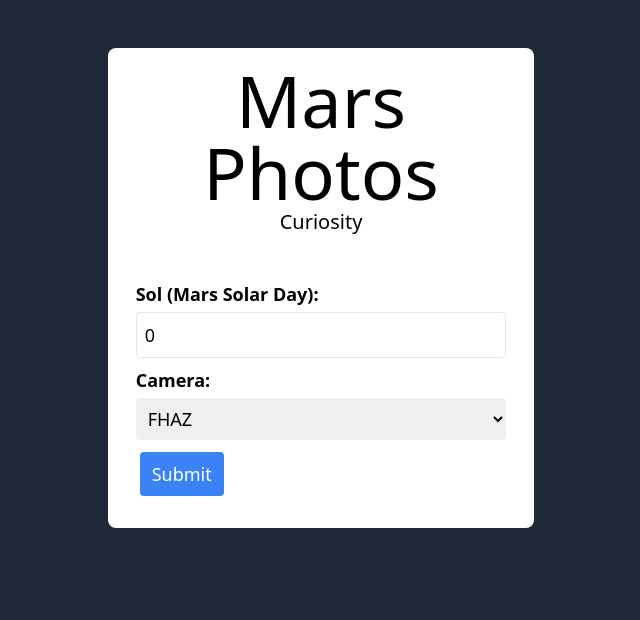
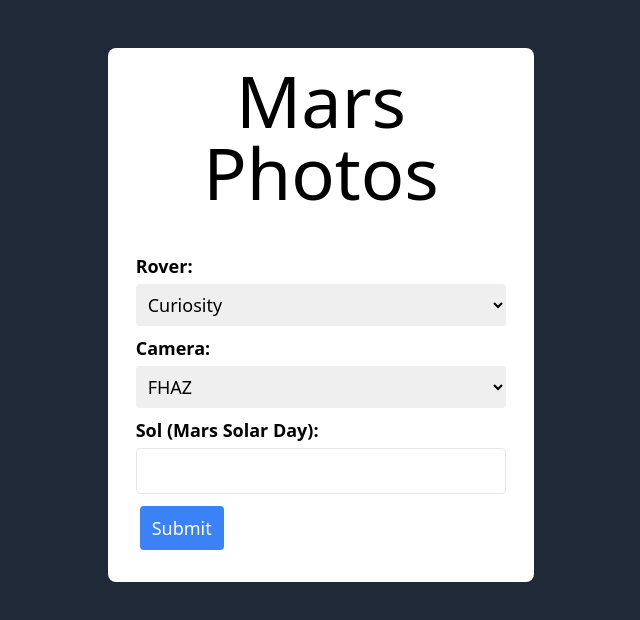
Before and after one commit to kchhan/mars-photos-client, a React (Create React App) app: page / in a window 1280 px wide. Shown: the top 620 px of the page, without its empty margins (319-959 px from the left). Built offline with nearby package versions, Linux system fonts and the light colour scheme.

Commit message:
update form states and add photo component

```diff
--- a/package.json
+++ b/package.json
@@ -10,7 +10,6 @@
     "axios": "^0.21.1",
     "react": "^17.0.1",
     "react-dom": "^17.0.1",
-    "react-hook-form": "^6.15.4",
     "react-scripts": "4.0.3",
     "web-vitals": "^1.1.0"
   },
--- a/src/App.js
+++ b/src/App.js
@@ -1,31 +1,71 @@
-import React, { useState } from 'react';
-import { useForm } from 'react-hook-form';
+import React, { useState, useEffect } from 'react';
 import axios from 'axios';
 
 import FormInput from './components/FormInput';
 import FormSelect from './components/FormSelect';
 import Header from './components/Header';
+import Photo from './components/Photo';
 
 function App() {
 	const [data, setData] = useState([]);
+	const [rover, setRover] = useState('curiosity');
+	const [camera, setCamera] = useState('fhaz');
+	const [sol, setSol] = useState(0);
+	const [loading, setLoading] = useState(false);
 
-	const { control, register, handleSubmit } = useForm({
-		defaultValues: {
-			sol: 0,
-			camera: 'FHAZ',
-		},
-	});
+	const rovers = ['Curiosity', 'Opportunity', 'Spirit'];
+	const [cameras, setCameras] = useState([
+		'FHAZ',
+		'RHAZ',
+		'MAST',
+		'CHEMCAM',
+		'MAHLI',
+		'MARDI',
+		'NAVCAM',
+	]);
 
-	const cameras = ['FHAZ', 'MAST', 'NAVCAM'];
+	const updateSelectRover = (rover) => {
+		rover = rover.toLowerCase();
+		setRover(rover);
+	};
 
-	const onSubmit = () => {
-		const url = 'http://localhost:4000/';
+	const updateSelectCamera = (camera) => {
+		camera = camera.toLowerCase();
+		setCamera(camera);
+	};
 
+	const updateInputSol = (sol) => {
+		setSol(sol);
+	};
+
+	useEffect(() => {
+		if (rover === 'Curiosity') {
+			setCameras([
+				'FHAZ',
+				'RHAZ',
+				'MAST',
+				'CHEMCAM',
+				'MAHLI',
+				'MARDI',
+				'NAVCAM',
+			]);
+		} else {
+			setCameras(['FHAZ', 'RHAZ', 'NAVCAM', 'PANCAM', 'MINITES']);
+		}
+	}, [rover]);
+
+	const onSubmit = (e) => {
+		e.preventDefault();
+
+		const url = `http://localhost:4000/?rover=${rover}&camera=${camera}&sol=${sol}`;
+
+		setLoading(true);
 		axios
 			.get(url)
 			.then((response) => {
-				console.log(response);
-				setData(response.data);
+				console.log(response.data.photos);
+				setLoading(false);
+				setData(response.data.photos);
 			})
 			.catch((error) => {
 				console.log(error);
@@ -35,31 +75,55 @@
 	return (
 		<main className='h-screen w-full absolute font-sans leading-normal tracking-normal bg-gray-800'>
 			{/* Header and Form */}
-			<section className="mt-12">
-				<Header title={'Mars Photos'} rover={'Curiosity'} />
+			<section className='mt-12'>
+				<Header title={'Mars Photos'} />
 
-				<form onSubmit={handleSubmit(onSubmit)} className="mx-auto px-5 py-5 w-3/4 md:w-2/3 lg:w-1/2 xl:w-1/3 rounded-b-lg bg-white">
+				<form
+					onSubmit={onSubmit}
+					className='mx-auto px-5 py-5 w-3/4 md:w-2/3 lg:w-1/2 xl:w-1/3 rounded-b-lg bg-white'
+				>
+					<FormSelect
+						options={JSON.stringify(rovers)}
+						label={'Rover:'}
+						name='rover'
+						onSelectUpdate={updateSelectRover}
+					/>
+
+					<FormSelect
+						options={JSON.stringify(cameras)}
+						label={'Camera:'}
+						name='camera'
+						onSelectUpdate={updateSelectCamera}
+					/>
+
 					<FormInput
-						register={register}
 						type={'number'}
 						name='sol'
 						label={'Sol (Mars Solar Day):'}
-						control={control}
+						onInputUpdate={updateInputSol}
 					/>
-					<FormSelect
-						register={register}
-						options={JSON.stringify(cameras)}
-						label={'Camera:'}
-						name='camera'
-						control={control}
-					/>
-					<button type='submit' className="block m-3 px-3 py-2 bg-blue-500 text-white text-lg rounded ">Submit</button>
+					<button
+						type='submit'
+						className='block m-3 px-3 py-2 bg-blue-500 text-white text-lg rounded '
+					>
+						Submit
+					</button>
+
+					<div className='mx-auto text-center rounded-lg bg-white'>
+						{loading ? 'LOADING...' : ''}
+					</div>
 				</form>
 			</section>
 
 			{/* List of pictures from API call */}
 			<section>
-				<ul>{data ? '' : ''}</ul>
+				<ul className="flex justify-around">
+					{data.length > 0
+						? data.map((pData) => {
+								return <Photo data={pData} />;
+						  })
+						: ''}
+				</ul>
 			</section>
 		</main>
 	);
--- a/src/components/FormInput.js
+++ b/src/components/FormInput.js
@@ -1,17 +1,20 @@
-import { useController } from 'react-hook-form';
+function FormInput(props) {
+	const { type, label, name, error } = props;
 
-function FormInput(props) {
-	const { type, label, name, error, register } = props;
-	const { field } = useController(props);
+	const handleChange = (e) => {
+		props.onInputUpdate(e.target.value);
+	};
+
 	return (
 		<div className='m-2'>
-			<label className='block my-1 w-full font-bold text-lg'>{label}</label>
+			<label className='block my-1 w-full font-bold text-lg'>
+				{label}
+			</label>
 			<input
-				ref={register}
 				type={type}
 				name={name}
-				{...field}
 				className='block my-1 w-full p-2 text-lg border rounded'
+				onChange={handleChange}
 				required
 			></input>
 			{error ? (
--- a/src/components/FormSelect.js
+++ b/src/components/FormSelect.js
@@ -1,9 +1,10 @@
-import { useController } from 'react-hook-form';
+function FormSelect(props) {
+	const { label, name, error } = props;
+	const options = JSON.parse(props.options);
 
-function FormSelect(props) {
-	const { label, name, error, register } = props;
-	const { field } = useController(props);
-	const options = JSON.parse(props.options);
+	const handleChange = (e) => {
+		props.onSelectUpdate(e.target.value);
+	};
 
 	return (
 		<div className='m-2'>
@@ -11,10 +12,9 @@
 				{label}
 			</label>
 			<select
-				ref={register}
 				name={name}
-				{...field}
 				className='block my-1 w-full p-2 text-lg rounded'
+				onChange={handleChange}
 				required
 			>
 				{options.length > 0 ? (
--- /dev/null
+++ b/src/components/Photo.js
@@ -0,0 +1,9 @@
+function Photo({data}) {
+	return (
+		<li key={data.id}>
+			<img src={data.img_src} alt={data.id} className="w-1/4" />
+		</li>
+	);
+}
+
+export default Photo;
```
Also changed, not shown: 1 other file (tests, documents, lock files or other folders).
